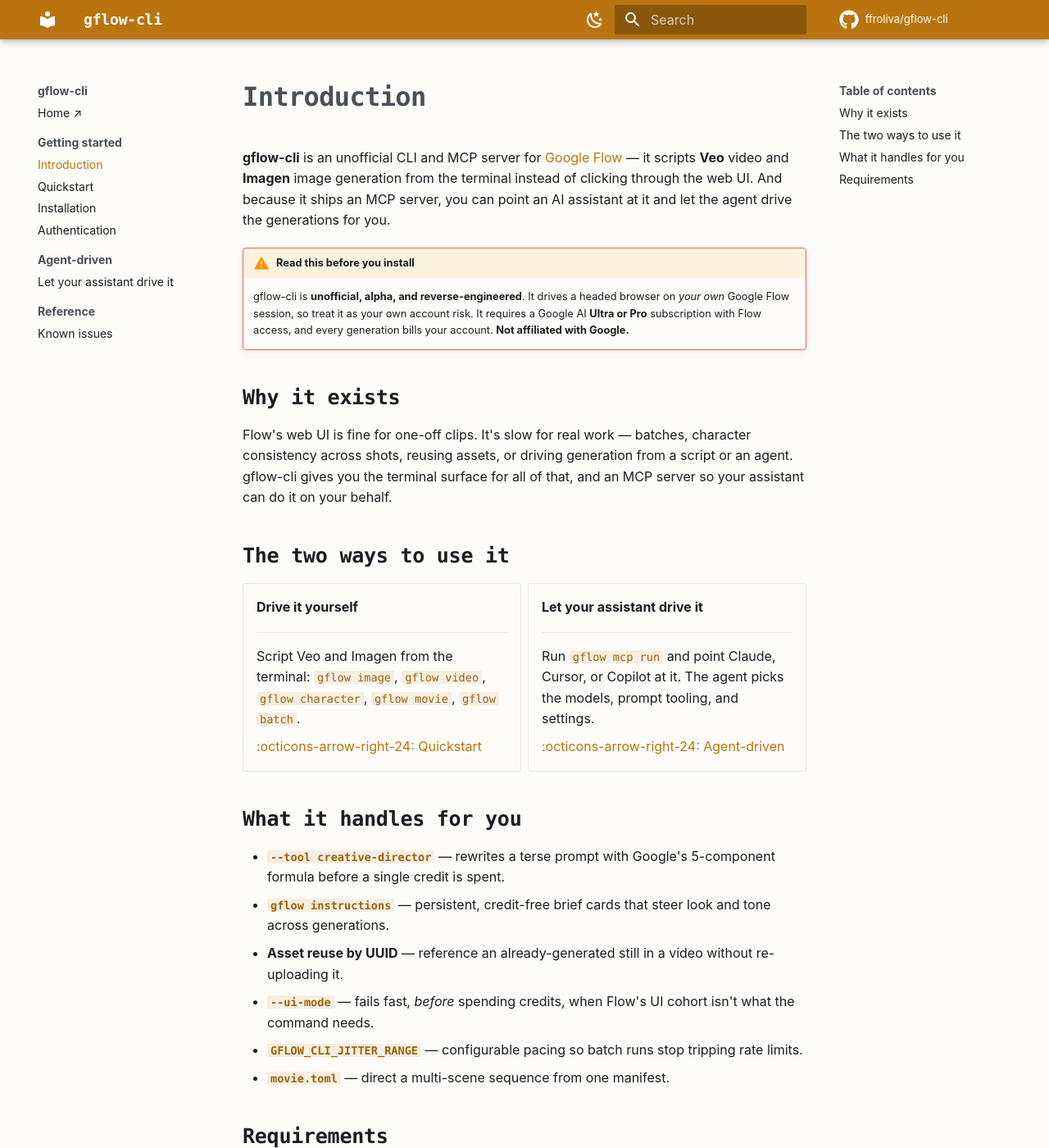
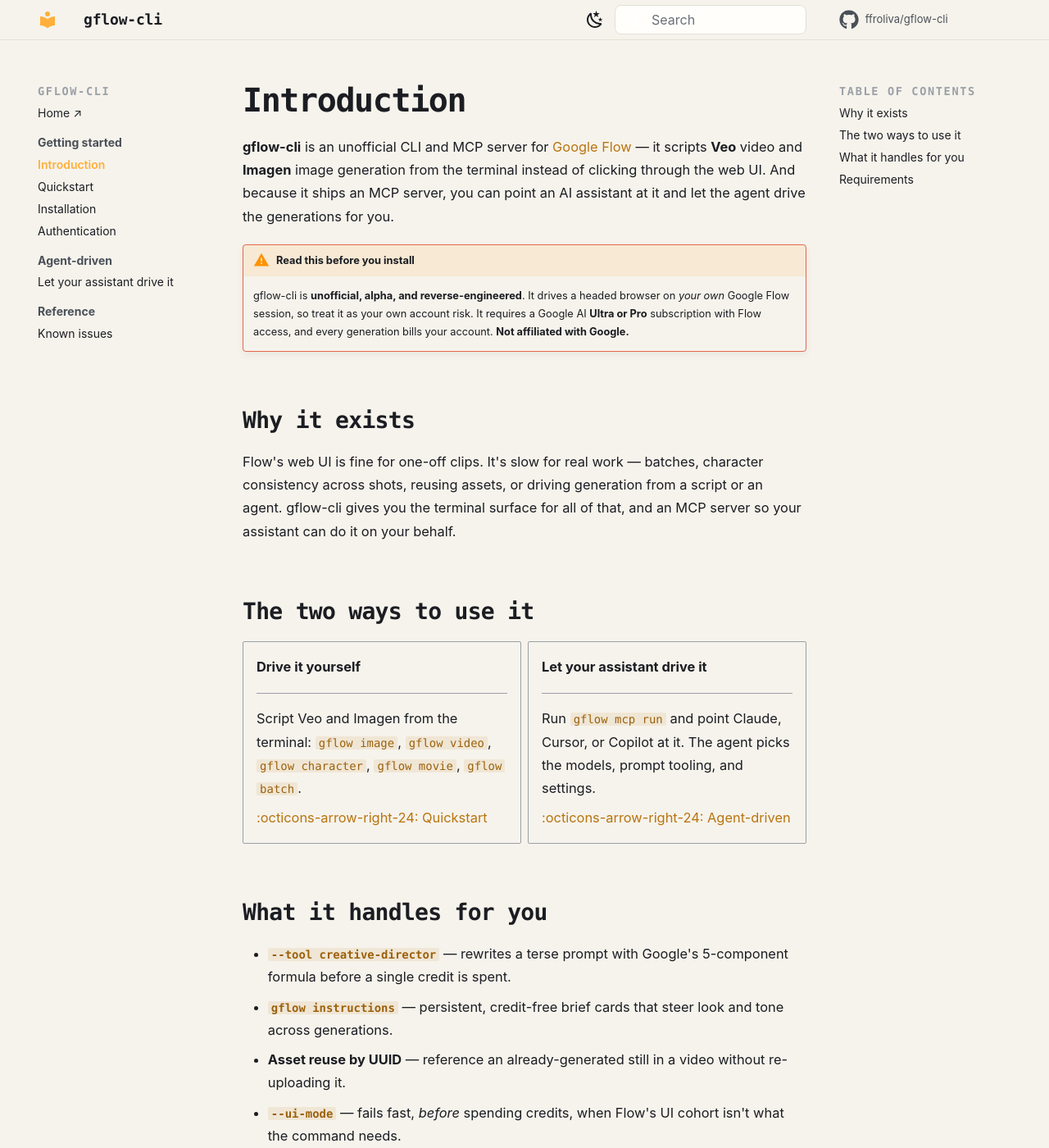
Before and after one commit to ffroliva/gflow-cli, an MkDocs documentation site: the page built from website/docs/index.md, in a window 1280 px wide and 1400 px high. Shown: the whole window at 82% size. Built offline with MkDocs 1.6.1 and Material for MkDocs 9.7.7, drawn with Linux system fonts in a browser that asks for light colours; comment, search, counter and statistics services are not loaded.

Commit message:
fix(site): polish docs theme; keep palette consistent with the landing
Addresses the live-site feedback:
- Palette now mirrors the landing page token-for-token per scheme (warm cream
  #f6f3ec ground in light, ink #0e1014 in dark; landing hairlines/surfaces).
- Header is the scheme's ground color with a hairline (like the landing top
  bar), not the heavy solid-amber bar; amber logo + accents.
- Copy-to-clipboard button now renders its icon (was an empty box — its color
  resolved to near-background because --lightest wasn't overridden).
- Tighter mono headings (negative tracking), legible code comments.

Verified visually in both light and dark via a rendered screenshot of the
built site (Chrome), not by reasoning about CSS.

```diff
--- a/website/docs/stylesheets/extra.css
+++ b/website/docs/stylesheets/extra.css
@@ -1,86 +1,115 @@
-/* gflow-cli docs — amber-on-ink identity layered over Material for MkDocs.
-   Overrides Material's CSS custom properties so both light and dark schemes
-   carry the terminal-cinema look (amber accent, cool ink ground, mono display). */
+/* gflow-cli docs — palette kept consistent with the landing page
+   (https://ffroliva.github.io/gflow-cli/). Same amber-on-ink identity, same
+   tokens per scheme, same top-bar treatment (ground color + hairline). */
 
 :root {
   --gf-mono: ui-monospace, "Cascadia Code", "SF Mono", "JetBrains Mono", Menlo, Consolas, monospace;
   --gf-sans: -apple-system, BlinkMacSystemFont, "Segoe UI", system-ui, Roboto, Helvetica, Arial, sans-serif;
+  --gf-amber: #ffb03a;
   --md-text-font-family: var(--gf-sans);
   --md-code-font-family: var(--gf-mono);
 }
 
-/* ---- light scheme (default) ---- */
+/* ---------- light: matches the landing's light theme ---------- */
 [data-md-color-scheme="default"] {
+  --gf-hair: #e3dfd5;
+  --gf-surface: #fffefa;
   --md-primary-fg-color:        #b9740f;
   --md-primary-fg-color--light: #c9852c;
   --md-primary-fg-color--dark:  #9c610b;
   --md-accent-fg-color:         #9c610b;
-  --md-default-bg-color:        #fdfcf9;
-  --md-default-fg-color:        #1b1d22;
+  --md-default-bg-color:        #f6f3ec;   /* landing --ground (warm paper) */
+  --md-default-fg-color:        #1b1d22;   /* landing --ink */
   --md-default-fg-color--light: #4a5058;
+  --md-default-fg-color--lighter:#6a7079;  /* landing --muted */
+  --md-default-fg-color--lightest:#9aa0a7; /* landing --faint */
   --md-typeset-a-color:         #b9740f;
-  --md-code-bg-color:           #1b1f27;
+  --md-code-bg-color:           #0b0d12;
   --md-code-fg-color:           #d7dae0;
 }
-
-/* ---- dark scheme (slate) ---- */
+/* ---------- dark: matches the landing's dark theme ---------- */
 [data-md-color-scheme="slate"] {
   --md-hue: 220;
+  --gf-hair: #262b34;
+  --gf-surface: #161a21;
   --md-primary-fg-color:        #ffb03a;
   --md-primary-fg-color--light: #ffbf5e;
   --md-primary-fg-color--dark:  #c9852c;
   --md-accent-fg-color:         #ffb03a;
-  --md-default-bg-color:        #0e1014;
-  --md-default-fg-color:        #eceae4;
+  --md-default-bg-color:        #0e1014;   /* landing --ground */
+  --md-default-fg-color:        #ecebe5;   /* landing --ink */
   --md-default-fg-color--light: #b7bdc6;
-  --md-default-fg-color--lighter:#8b929c;
+  --md-default-fg-color--lighter:#8c939d;  /* landing --muted */
+  --md-default-fg-color--lightest:#5c636e; /* landing --faint */
   --md-typeset-a-color:         #ffb03a;
   --md-code-bg-color:           #0b0d12;
   --md-code-fg-color:           #d7dae0;
   --md-footer-bg-color:         #0b0d12;
 }
-[data-md-color-scheme="slate"] .md-header,
-[data-md-color-scheme="slate"] .md-tabs {
-  background-color: #0b0d12;
+
+/* ---------- chrome: the scheme's ground + a hairline, like the landing top bar ---------- */
+.md-header,
+.md-tabs {
+  background-color: var(--md-default-bg-color);
+  color: var(--md-default-fg-color);
+  box-shadow: none;
+  border-bottom: 1px solid var(--gf-hair);
+  backdrop-filter: blur(6px);
 }
-/* keep the header text legible on the dark ground instead of amber-on-amber */
-[data-md-color-scheme="slate"] .md-header {
-  color: var(--md-default-fg-color);
-  border-bottom: 1px solid #242a34;
-}
+.md-header__title { color: var(--md-default-fg-color); font-family: var(--gf-mono); font-weight: 600; letter-spacing: -.01em; }
+.md-header__button { color: var(--md-default-fg-color); }
+.md-header__button.md-logo :is(img, svg) { fill: var(--gf-amber); color: var(--gf-amber); }
+.md-header .md-source { color: var(--md-default-fg-color--light); }
 
-/* mono display voice for headings + brand */
+/* search field: a subtle raised surface on the ground-colored header */
+.md-search__form { background-color: var(--gf-surface); border: 1px solid var(--gf-hair); border-radius: 8px; box-shadow: none; }
+.md-search__form:hover { background-color: var(--gf-surface); border-color: var(--md-primary-fg-color); }
+[data-md-toggle="search"]:checked ~ .md-header .md-search__form { background-color: var(--gf-surface); }
+.md-search__input { color: var(--md-default-fg-color); }
+.md-search__input::placeholder { color: var(--md-default-fg-color--lighter); }
+.md-search__icon { color: var(--md-default-fg-color--lighter); }
+
+/* ---------- typography ---------- */
+.md-typeset { font-size: .82rem; line-height: 1.72; }
 .md-typeset h1,
 .md-typeset h2,
 .md-typeset h3,
-.md-header__title {
-  font-family: var(--gf-mono);
-  letter-spacing: -0.01em;
-  font-weight: 600;
+.md-typeset h4 { font-family: var(--gf-mono); font-weight: 600; color: var(--md-default-fg-color); }
+.md-typeset h1 { font-size: 2rem; letter-spacing: -.035em; line-height: 1.15; margin: 0 0 .5em; text-wrap: balance; }
+.md-typeset h2 { font-size: 1.4rem; letter-spacing: -.025em; line-height: 1.2; margin: 2.4em 0 .7em; }
+.md-typeset h3 { font-size: 1.08rem; letter-spacing: -.02em; margin: 1.8em 0 .5em; }
+
+/* ---------- links & inline code ---------- */
+.md-typeset a { text-underline-offset: 3px; }
+.md-typeset code { font-family: var(--gf-mono); }
+[data-md-color-scheme="slate"] .md-typeset :not(pre):not(.md-code__content) > code {
+  background-color: rgba(255,176,58,.13); color: #ffb03a;
 }
-.md-typeset h1 { letter-spacing: -0.02em; }
-
-/* inline code as an amber chip */
-.md-typeset code {
-  font-family: var(--gf-mono);
-}
-[data-md-color-scheme="slate"] .md-typeset :not(pre) > code {
-  background-color: rgba(255, 176, 58, 0.12);
-  color: #ffb03a;
-}
-[data-md-color-scheme="default"] .md-typeset :not(pre) > code {
-  background-color: rgba(185, 116, 15, 0.10);
-  color: #9c610b;
+[data-md-color-scheme="default"] .md-typeset :not(pre):not(.md-code__content) > code {
+  background-color: rgba(185,116,15,.10); color: #9c610b;
 }
 
-/* code-copy + admonition accents stay on-brand */
+/* ---------- code blocks ---------- */
+.md-typeset .highlight { border-radius: 11px; }
+.highlight .c, .highlight .ch, .highlight .cm, .highlight .c1, .highlight .cs,
+.highlight .cp, .highlight .cpf { color: #7d8794 !important; font-style: normal; }
+.highlight .go { color: #9aa2ad !important; }
+.highlight .gp { color: #ffb03a !important; }
+
+/* copy-to-clipboard button — visible + on-brand (was rendering as an empty box) */
+.md-clipboard { color: #7a828d; }
+.md-clipboard:hover, .md-code__nav .md-clipboard:hover { color: var(--gf-amber); }
+.md-clipboard::after { background-color: currentColor; }
+
+/* ---------- nav ---------- */
+.md-nav__title { font-family: var(--gf-mono); font-size: .68rem; letter-spacing: .12em; text-transform: uppercase; color: var(--md-default-fg-color--lightest); }
+.md-nav__link--active,
+.md-nav__link--active:focus,
+.md-nav__link--active:hover,
+.md-nav__item .md-nav__link--active { color: var(--gf-amber); font-weight: 600; }
+
+/* ---------- misc ---------- */
 .md-typeset .admonition.warning,
-.md-typeset details.warning {
-  border-color: #e5674f;
-}
-
-/* subtle amber focus ring, consistent with the landing */
-:focus-visible {
-  outline: 2px solid var(--md-primary-fg-color);
-  outline-offset: 2px;
-}
+.md-typeset details.warning { border-color: #e5674f; }
+:focus-visible { outline: 2px solid var(--md-primary-fg-color); outline-offset: 2px; }
+.md-typeset table:not([class]) { font-size: .78rem; }
```
